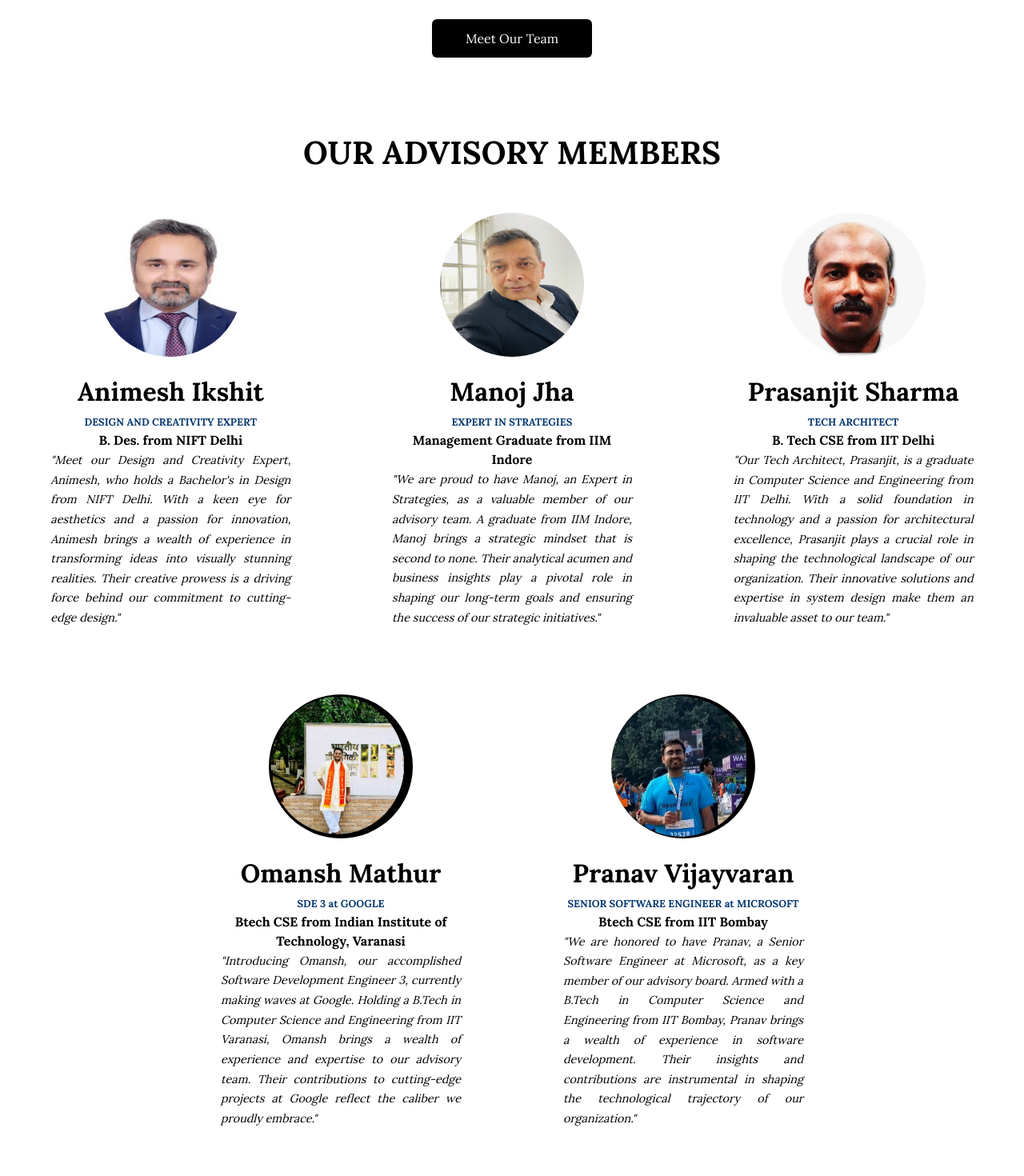
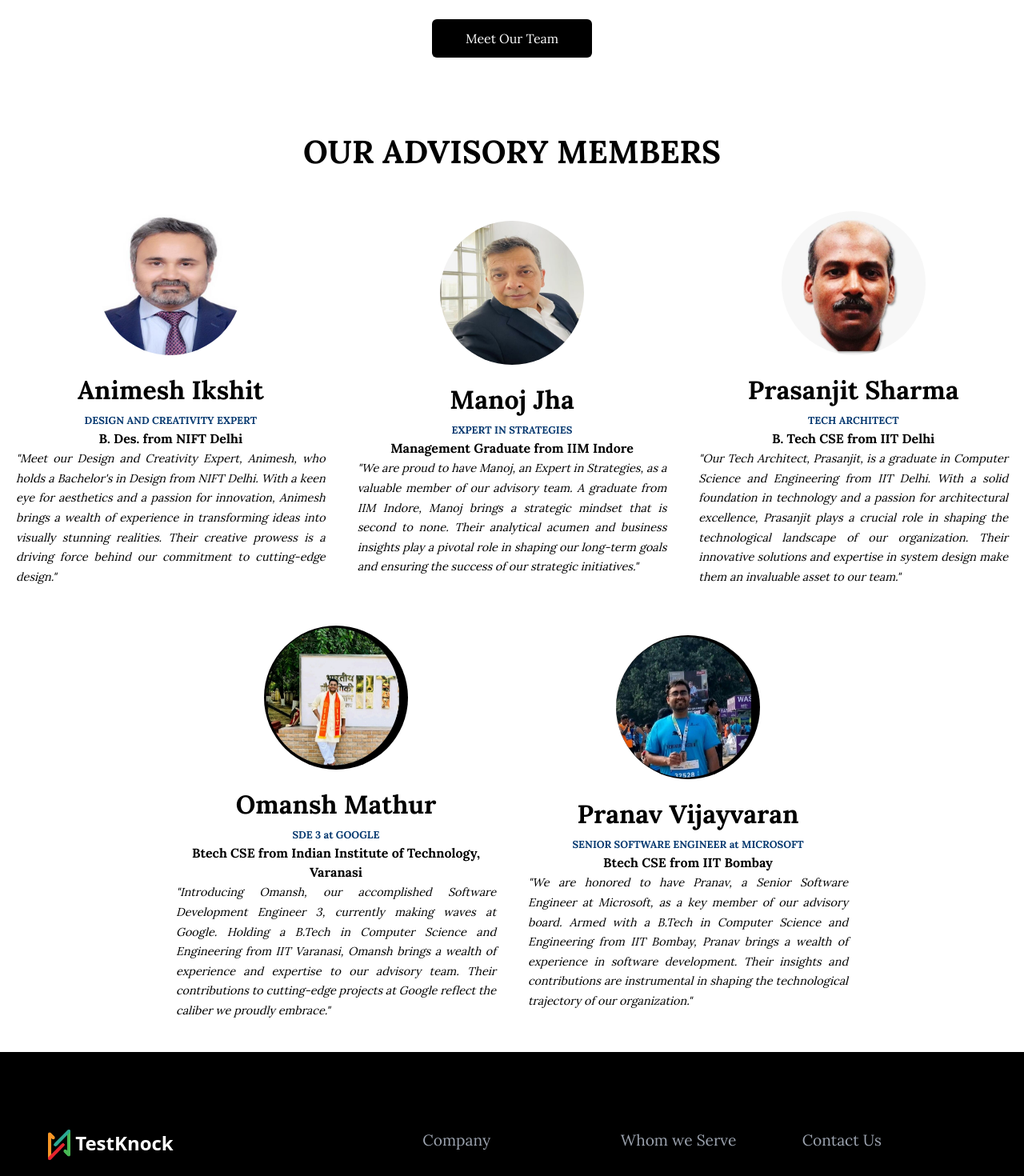
Before and after one commit to Team-Engineers/TestKnock-Technologies, a React (Create React App) app: page /about in a window 1280 px wide. Shown: the part 2880-4350 px from the top of the page at 80% size. Built offline with nearby package versions, Linux system fonts and the light colour scheme.

Commit message:
our_advisory_minor_changes

```diff
--- a/src/Components/About/OurAdvisory.jsx
+++ b/src/Components/About/OurAdvisory.jsx
@@ -2,12 +2,12 @@ import React from "react";
 
 const OurAdvisory = () => {
   return (
-    <div className=" container mx-auto">
-      <div className="flex justify-center ">
+    <div className=" container items-center mx-auto mb-[40px] justify-center">
+      <div className="flex justify-center ml-[25px] mr-[25px]  ">
         <h2 className="heading_main text-center font-bold md:my-[2%] my-[12%] md:text-[40px] text-[30px] ">OUR ADVISORY MEMBERS</h2>
       </div>
-      <div className="grid md:grid-cols-3 grid-cols-1 overflow-hidden ">
-        <div className="flex  flex-col">
+      <div className="flex-container ">
+        <div className="flex-item">
           <div className="w-50 h-50 rounded-full mr-auto ml-auto flex justify-center">
             <img
               className="rounded-full h-[180px] w-[180px] my-[20px]"
@@ -15,7 +15,7 @@ const OurAdvisory = () => {
               alt=""
             />
           </div>
-          <div className=" lg:w-[300px] w-[250px] mr-auto ml-auto text-justify  mt-auto mb-auto">
+          <div className=" mr-auto ml-auto text-justify  mt-auto mb-auto">
             <h1 className="mr-auto  ml-auto text-center">
               <span className="text-[200%] text-center font-bold">Animesh Ikshit</span>
               <br />
@@ -32,7 +32,7 @@ const OurAdvisory = () => {
               </h>
           </div>
         </div>
-        <div className="flex  flex-col ">
+        <div className="flex-item">
           <div className="w-50 h-50 rounded-full mr-auto ml-auto flex justify-center">
             <img
               className="rounded-full h-[180px] w-[180px] my-[20px]"
@@ -40,7 +40,7 @@ const OurAdvisory = () => {
               alt=""
             />
           </div>
-          <div className=" lg:w-[300px] w-[250px] mr-auto ml-auto text-justify  mt-auto mb-auto">
+          <div className="  mr-auto ml-auto text-justify  mt-auto mb-auto">
             <h1 className="mr-auto  ml-auto text-center">
               <span className="text-[200%]  font-bold">Manoj Jha</span>
               <br />
@@ -58,7 +58,7 @@ const OurAdvisory = () => {
               </span>
           </div>
         </div>
-        <div className="flex  flex-col ">
+        <div className="flex-item">
           <div className="w-50 h-50 rounded-full mr-auto ml-auto flex justify-center">
             <img
               className="rounded-full h-[180px] w-[180px] my-[20px]"
@@ -66,7 +66,7 @@ const OurAdvisory = () => {
               alt=""
             />
           </div>
-          <div className=" lg:w-[300px] w-[250px] mr-auto ml-auto text-justify  mt-auto mb-auto">
+          <div className="  mr-auto ml-auto text-justify  mt-auto mb-auto">
             <h1 className="mr-auto  ml-auto text-center">
               <span className="text-[200%]  font-bold">Prasanjit Sharma</span>
               <br />
@@ -81,9 +81,7 @@ const OurAdvisory = () => {
               </span>
           </div>
         </div>
-      </div>
-      <div className="flex md:flex-row flex-col gap-[10%] overflow-hidden  justify-center  mr-auto ml-auto my-[5%] ">
-          <div className="flex  flex-col ">
+        <div className="flex-item">
             <div className="w-50 h-50 rounded-full mr-auto ml-auto flex justify-center">
               <img
                 className="rounded-full h-[180px] w-[180px] my-[20px]"
@@ -91,7 +89,7 @@ const OurAdvisory = () => {
                 alt=""
               />
             </div>
-            <div className=" lg:w-[300px] w-[250px] mr-auto ml-auto text-justify  mt-auto mb-auto">
+            <div className="  mr-auto ml-auto text-justify  mt-auto mb-auto">
               <h1 className="mr-auto  ml-auto text-center">
                 <span className="text-[200%]  font-bold">Omansh Mathur</span>
                 <br />
@@ -106,7 +104,7 @@ const OurAdvisory = () => {
                 </span>
             </div>
           </div>
-          <div className="flex  flex-col">
+          <div className="flex-item">
             <div className="w-50 h-50 rounded-full mr-auto ml-auto flex justify-center">
               <img
                 className="rounded-full h-[180px] w-[180px] my-[20px]"
@@ -114,7 +112,7 @@ const OurAdvisory = () => {
                 alt=""
               />
             </div>
-            <div className=" lg:w-[300px] w-[250px] mr-auto ml-auto text-justify  mt-auto mb-auto">
+            <div className="  mr-auto ml-auto text-justify  mt-auto mb-auto">
               <h1 className="mr-auto  ml-auto text-center">
                 <span className="text-[200%]  font-bold">
                   Pranav Vijayvaran
@@ -133,7 +131,7 @@ const OurAdvisory = () => {
                 </span>
             </div>
           </div>
-        </div>
+      </div>
     </div>
   );
 };
--- a/src/Components/About/aboutPage.css
+++ b/src/Components/About/aboutPage.css
@@ -128,3 +128,26 @@
 
   }
 }
+
+
+.flex-container {
+  margin: auto 15px;
+  display: flex;
+  flex-wrap: wrap;
+  gap: 30px;
+  justify-content: center;
+}
+
+.flex-item {
+  margin: auto 5px;
+  flex: 1 0 30%;
+  text-align: center;
+  max-width: 400px;
+}
+
+@media (max-width: 600px) {
+  .flex-item {
+    flex: 1 0 100%;
+    max-width: 80%;
+  }
+}
```
